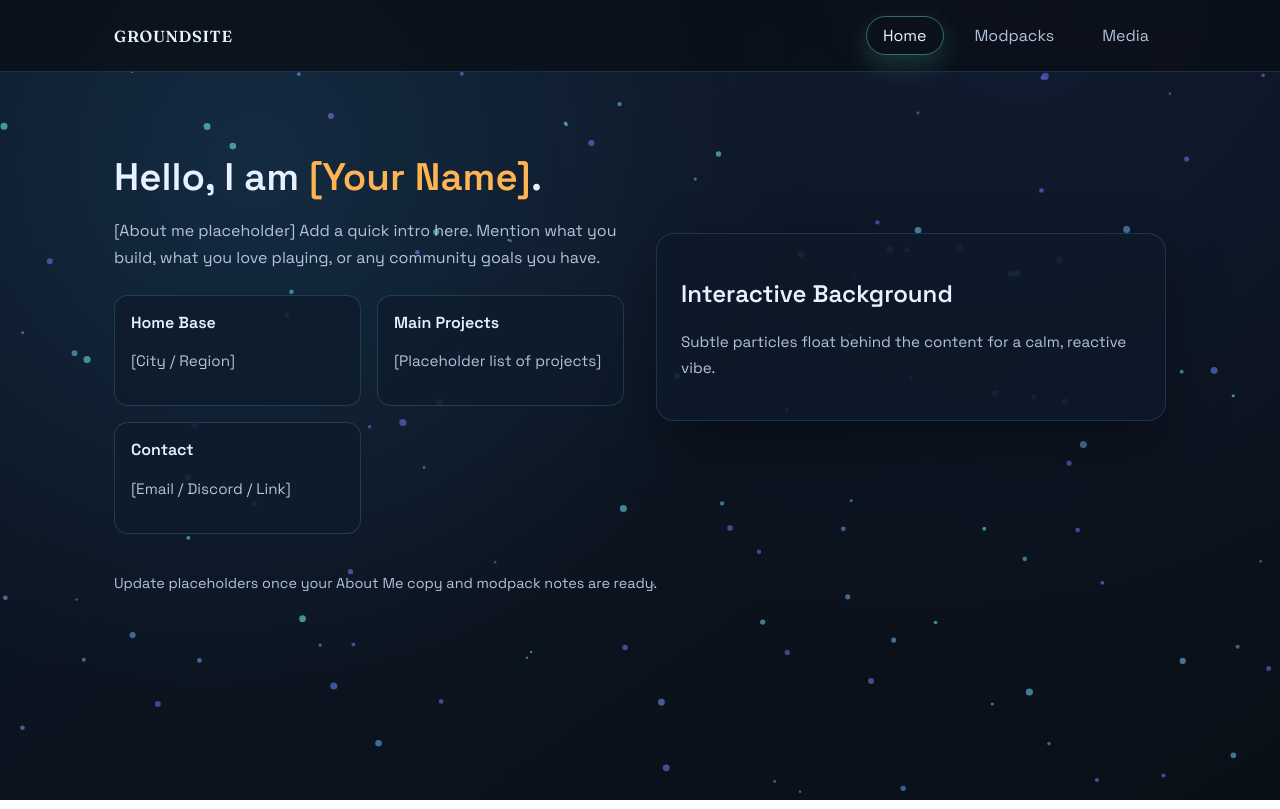
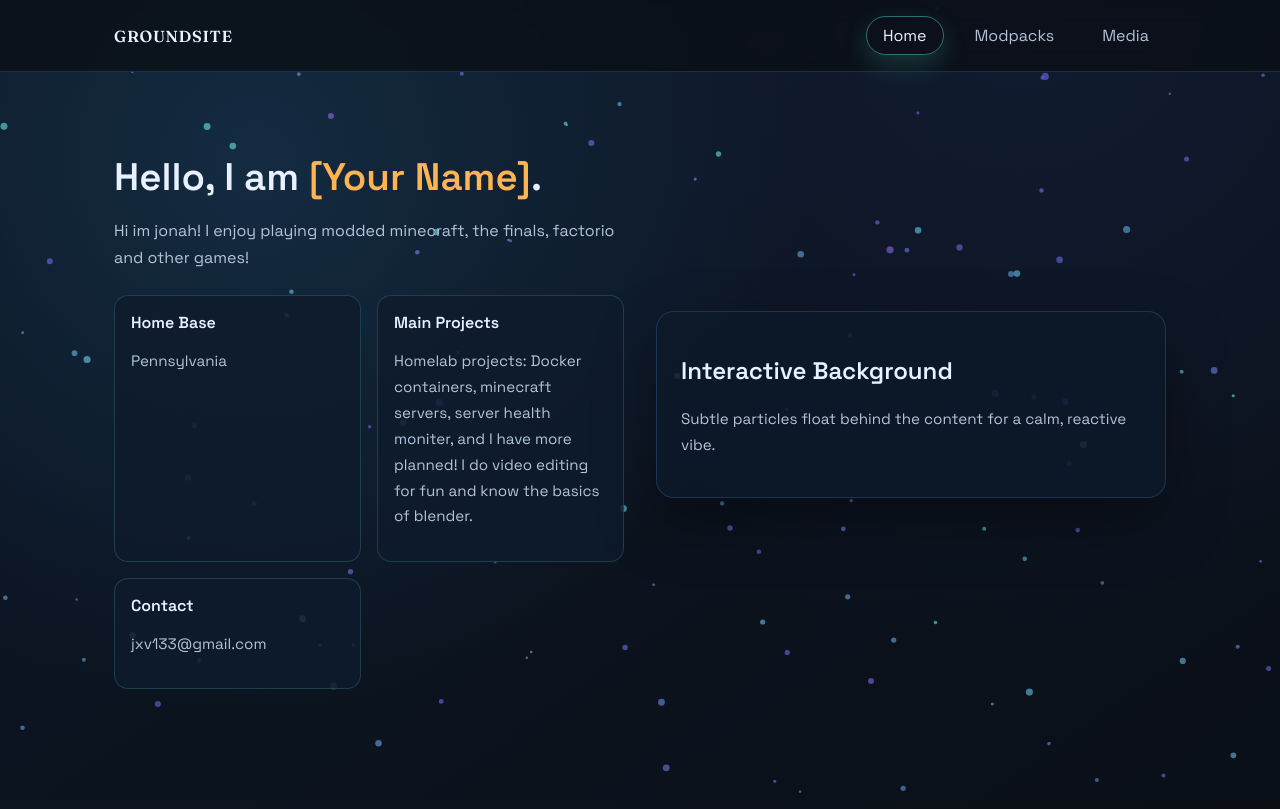
Before and after one commit to jxv133-sys/GroundSite, a React (Vite) app: page / in a window 1280 px wide. Built offline with nearby package versions, Linux system fonts and the light colour scheme.

Commit message:
Update App.jsx
removed placeholders

```diff
--- a/src/App.jsx
+++ b/src/App.jsx
@@ -43,15 +43,15 @@ export default function App() {
 
           <div className="grid" style={{ marginTop: "28px" }}>
             <div className="card download-card">
-              <h2>Modpack 1</h2>
-              <p className="muted">[Description placeholder for Modpack 1]</p>
+              <h2>Modpack 1 (forge - 1.20.1)</h2>
+              <p className="muted">Somthing is wrong with the world...</p>
               <a href="/downloads/modpack1.zip" download>
                 Download Modpack 1
               </a>
             </div>
             <div className="card download-card">
-              <h2>Modpack 2</h2>
-              <p className="muted">[Description placeholder for Modpack 2]</p>
+              <h2>Modpack 2 (forge - 1.20.1)</h2>
+              <p className="muted">GroundFarm modpack, RPG based. Create mod and farmer delights! Lots of structures.</p>
               <a href="/downloads/modpack2.zip" download>
                 Download Modpack 2
               </a>
@@ -105,21 +105,20 @@ export default function App() {
             Hello, I am <span className="highlight">[Your Name]</span>.
           </h1>
           <p>
-            [About me placeholder] Add a quick intro here. Mention what you
-            build, what you love playing, or any community goals you have.
+            Hi im jonah! I enjoy playing modded minecraft, the finals, factorio and other games!
           </p>
           <div className="stats">
             <div className="stat">
               <h3>Home Base</h3>
-              <p className="muted">[City / Region]</p>
+              <p className="muted">Pennsylvania</p>
             </div>
             <div className="stat">
               <h3>Main Projects</h3>
-              <p className="muted">[Placeholder list of projects]</p>
+              <p className="muted">Homelab projects: Docker containers, minecraft servers, server health moniter, and I have more planned! I do video editing for fun and know the basics of blender. </p>
             </div>
             <div className="stat">
               <h3>Contact</h3>
-              <p className="muted">[Email / Discord / Link]</p>
+              <p className="muted">jxv133@gmail.com</p>
             </div>
           </div>
         </div>
@@ -156,8 +155,6 @@ export default function App() {
       <main>
         {content}
         <p className="footer-note">
-          Update placeholders once your About Me copy and modpack notes are
-          ready.
         </p>
       </main>
     </div>
```
